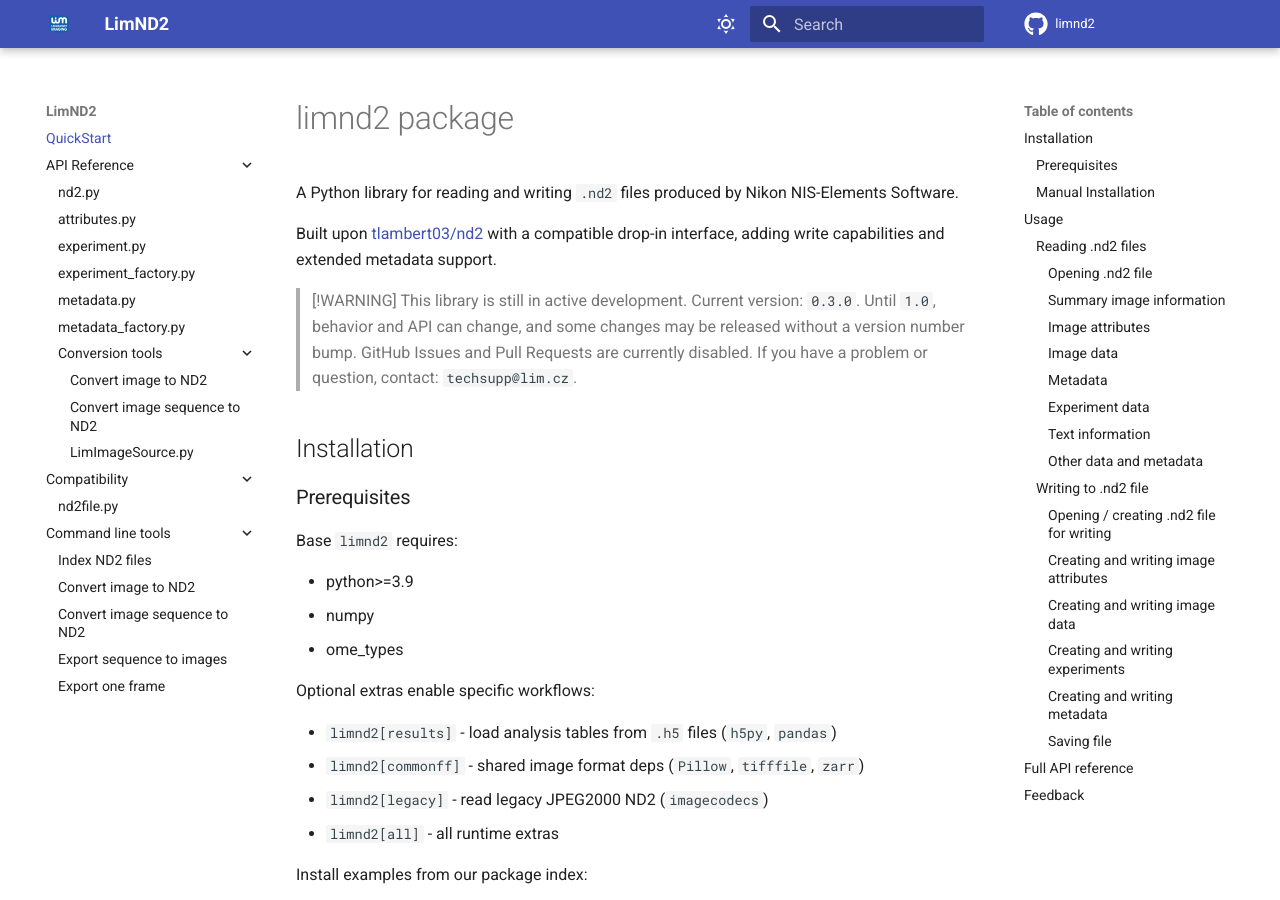
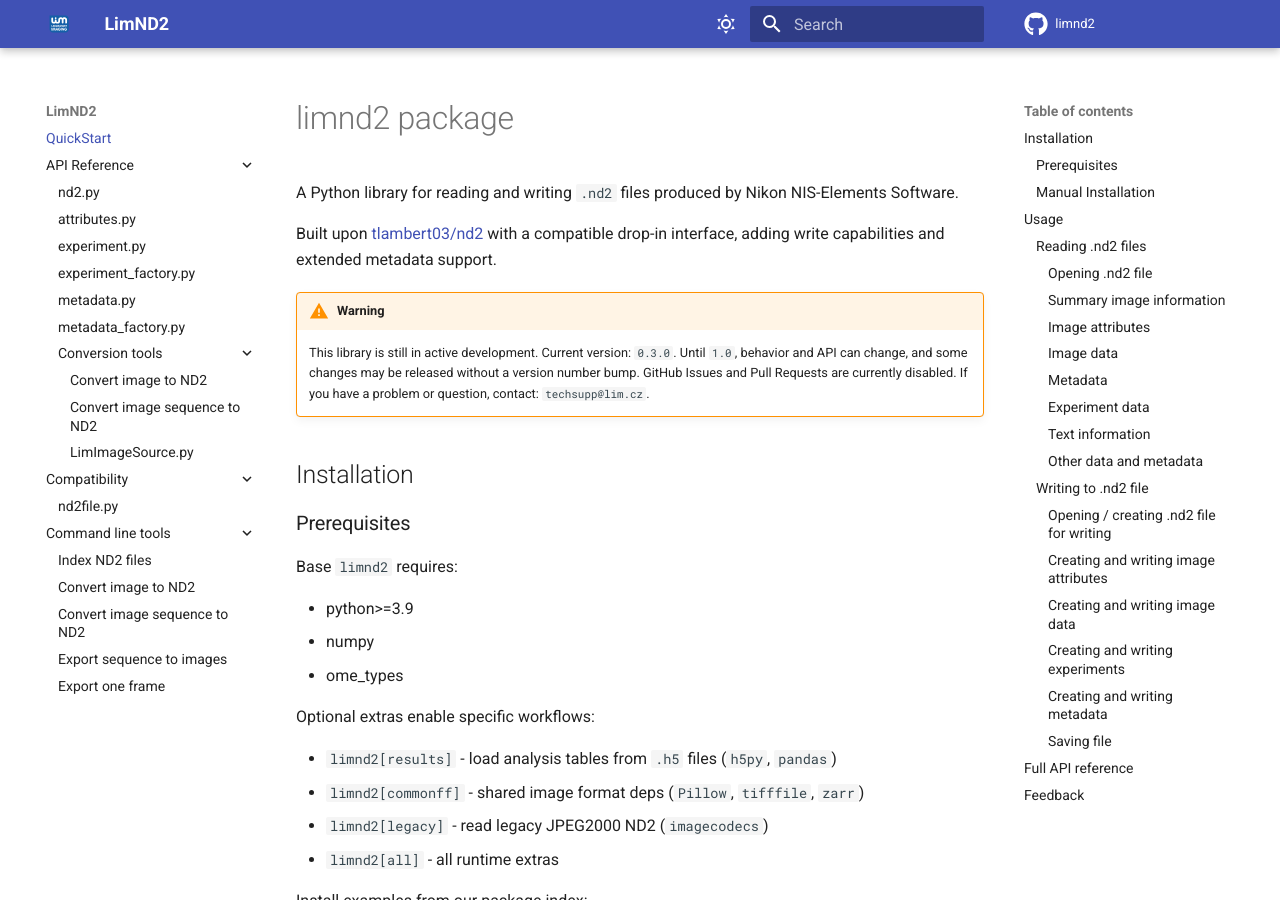
Before and after one commit to Laboratory-Imaging/limnd2, an MkDocs documentation site: the page built from docs/index.md, in a window 1280 px wide and 900 px high. Built offline with MkDocs 1.6.1 and Material for MkDocs 9.7.7, drawn with Linux system fonts in a browser that asks for light colours; comment, search, counter and statistics services are not loaded.

Commit message:
updated docs

```diff
--- a/docs/index.md
+++ b/docs/index.md
@@ -4,12 +4,12 @@
 
 Built upon [tlambert03/nd2](https://github.com/tlambert03/nd2) with a compatible drop-in interface, adding write capabilities and extended metadata support.
 
-> [!WARNING]
-> This library is still in active development.
-> Current version: `0.3.0`.
-> Until `1.0`, behavior and API can change, and some changes may be released without a version number bump.
-> GitHub Issues and Pull Requests are currently disabled.
-> If you have a problem or question, contact: `techsupp@lim.cz`.
+!!! warning
+    This library is still in active development.
+    Current version: `0.3.0`.
+    Until `1.0`, behavior and API can change, and some changes may be released without a version number bump.
+    GitHub Issues and Pull Requests are currently disabled.
+    If you have a problem or question, contact: `techsupp@lim.cz`.
 
 ## Installation
 
```
Also changed, not shown: README.md (+1 -0 lines).
